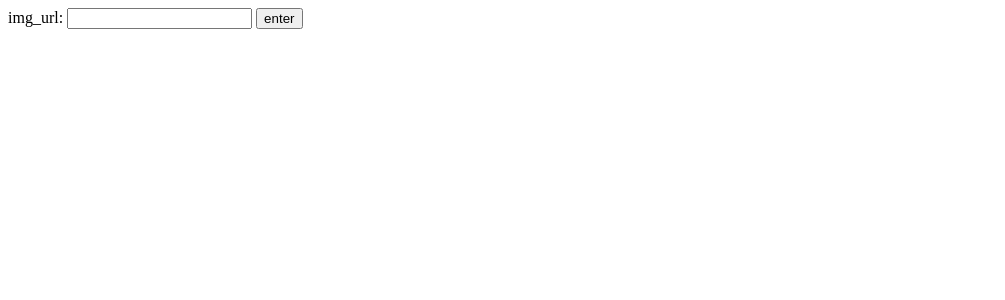
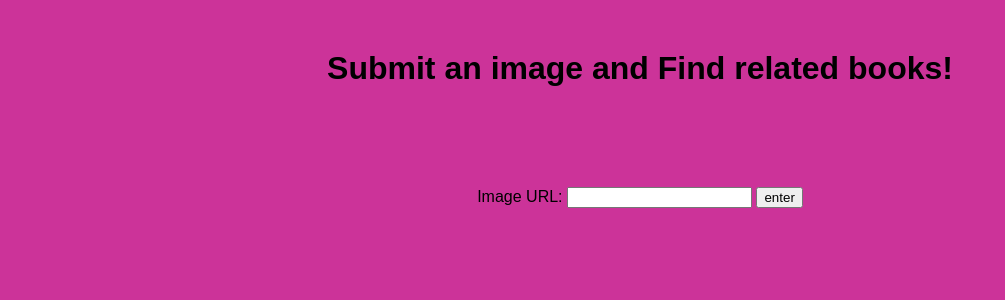
Before and after one commit to leoncheng57/Read-Me, a Flask app: page / in a window 1280 px wide. Shown: the top 300 px of the page, without its empty margins (0-1005 px from the left). Run offline with Flask 2, Linux system fonts and the light colour scheme.

Commit message:
Added some barebones styling

```diff
--- /dev/null
+++ b/static/styles.css
@@ -0,0 +1,16 @@
+body{
+	background-color: #cc3399;
+	font-family: sans-serif;
+	font-size: 24;
+	font: Arial;
+}
+
+.urlsub{
+	text-align: center;
+	margin-top: 100px;
+}
+
+h1{
+	margin-top: 50px;
+	text-align: center;
+}
--- a/templates/home.html
+++ b/templates/home.html
@@ -2,11 +2,13 @@
 
 <head>
   <title>Read-Me</title>
+  <link rel="stylesheet" type="text/css" href="{{url_for('static', filename='styles.css')}}">
 </head>
 
 <body>
-  <form method="POST">
-    img_url: <input type="text" name="img_url">
+<h1> Submit an image and Find related books! </h1>
+  <form class="urlsub" method="POST">
+    Image URL: <input type="text" name="img_url">
     <input type="submit" name="button" value="enter">
   </form>
 </body>
--- a/templates/results.html
+++ b/templates/results.html
@@ -2,6 +2,7 @@
 
 <head>
   <title>Results</title>
+  <link rel="stylesheet" type="text/css" href="{{url_for('static', filename='styles.css')}}">
 </head>
 
 <body>
```
